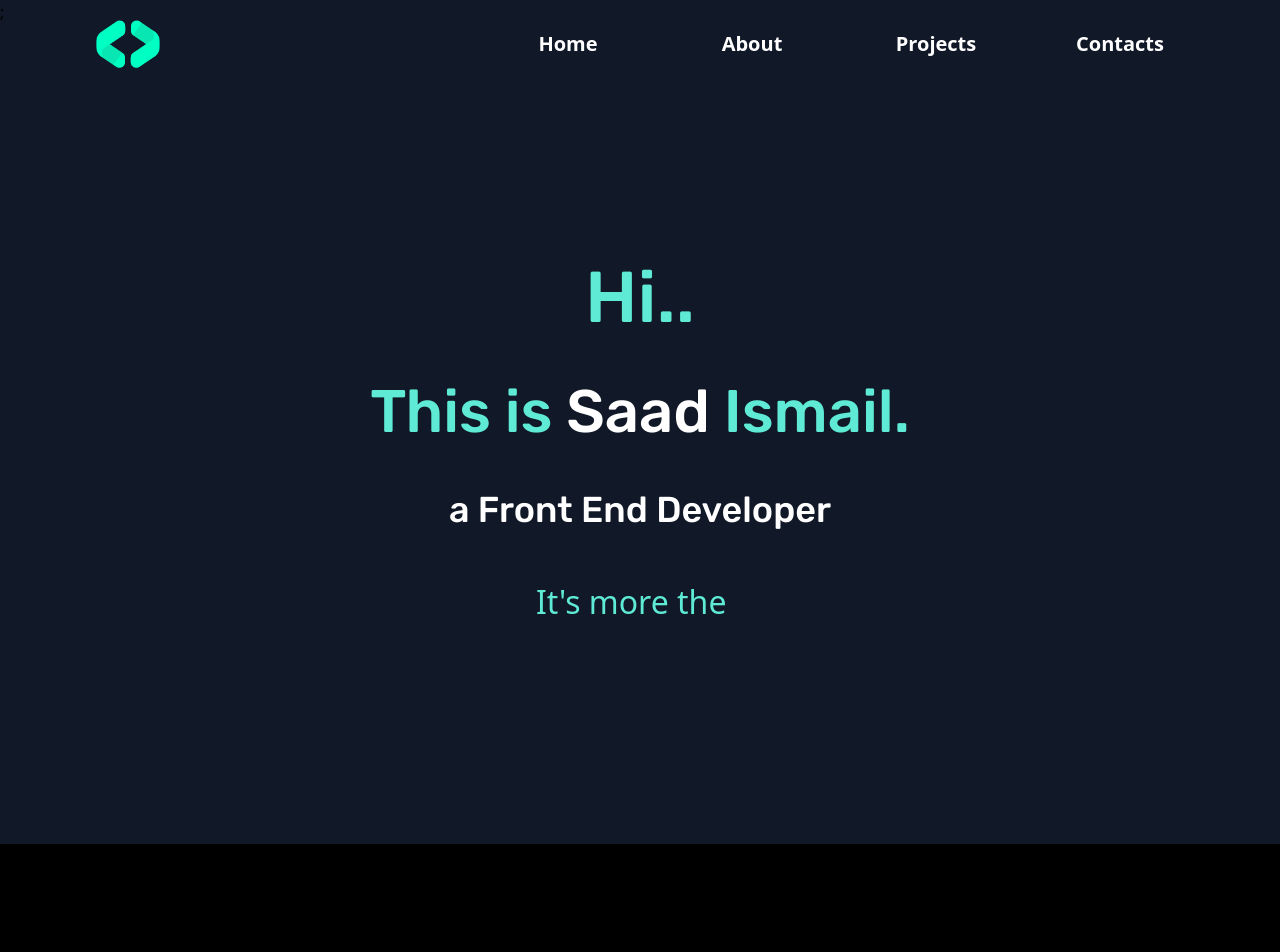
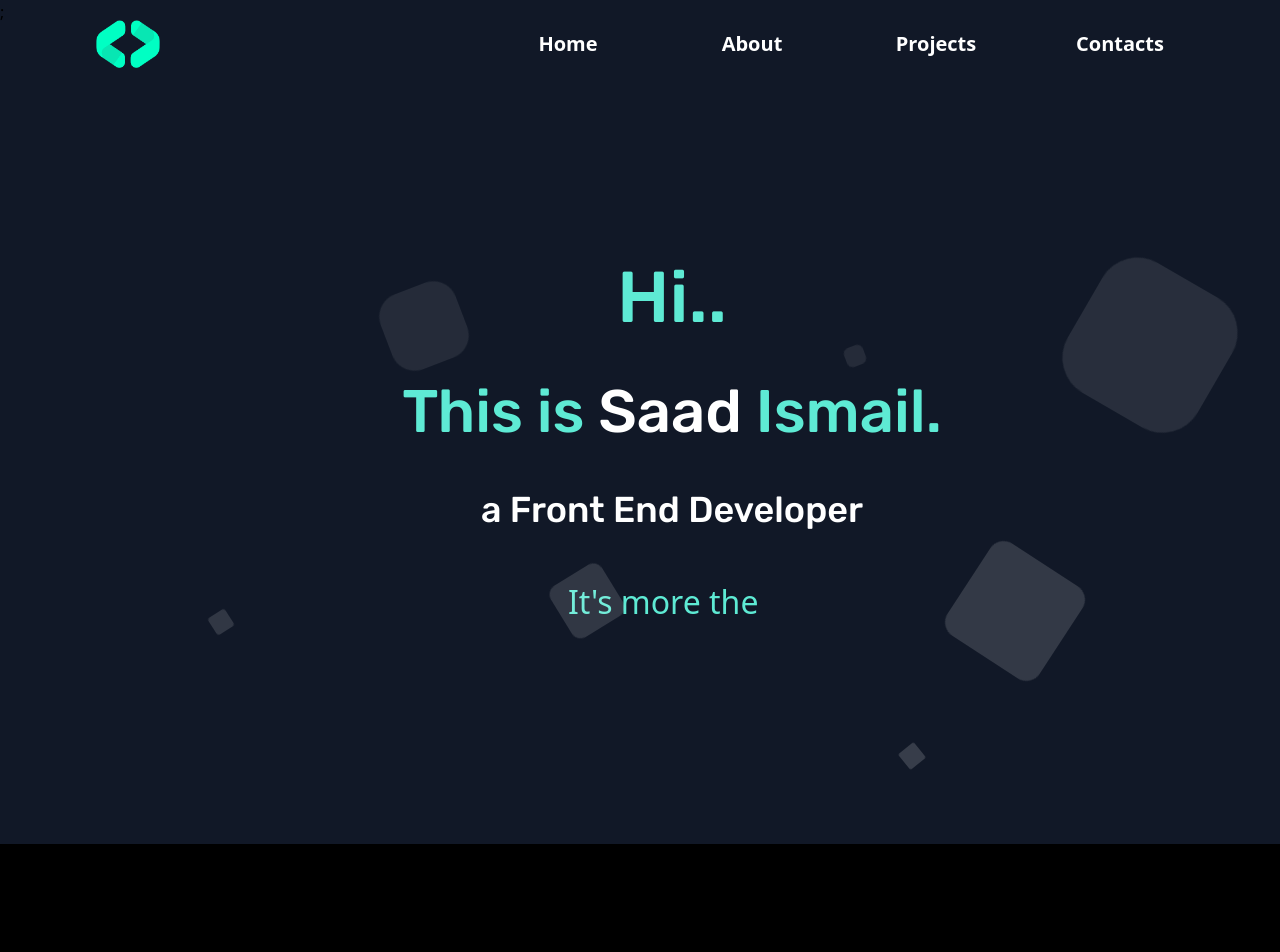
Before and after one commit to saadismail01/Portfolio, a React (Vite) app: page / in a window 1280 px wide. Shown: the top 952 px of the page. Built offline with nearby package versions, Linux system fonts and the light colour scheme.

Commit message:
add the bg for home page

```diff
--- a/src/pages/Home.tsx
+++ b/src/pages/Home.tsx
@@ -5,12 +5,15 @@ import { TypeAnimation } from "react-type-animation";
 const Home = () => {
   return (
     <div className=" px-24 flex items-center justify-center h-screen w-full -mt-10 sm:flex sm:flex-row sm:justify-between sm:items-center">
+      <div className="area">
         <div className="flex justify-center items-center w-full h-full flex-col space-y-12 ">
           <span className="text-teal-300 text-7xl fontText ">Hi..</span>
           <span className="text-teal-300 text-6xl fontText">
             This is <span className="text-white">Saad </span>Ismail.
           </span>
-        <h2 className="text-white text-4xl fontText">a Front End Developer</h2>
+          <h2 className="text-white text-4xl fontText">
+            a Front End Developer
+          </h2>
 
           <TypeAnimation
             sequence={[
@@ -33,6 +36,19 @@ const Home = () => {
             }}
           />
         </div>
+        <ul className="circles">
+          <li></li>
+          <li></li>
+          <li></li>
+          <li></li>
+          <li></li>
+          <li></li>
+          <li></li>
+          <li></li>
+          <li></li>
+          <li></li>
+        </ul>
+      </div>
     </div>
   );
 };
```
Lines whose indentation alone changed are shown as unchanged.
